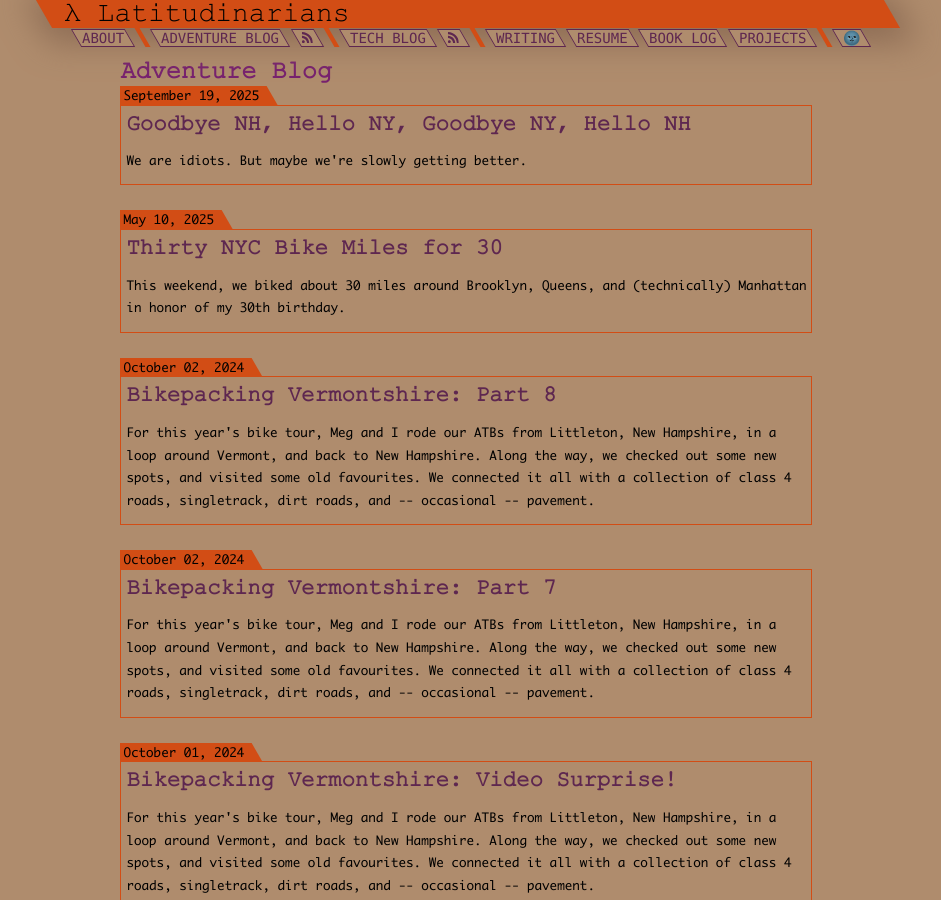
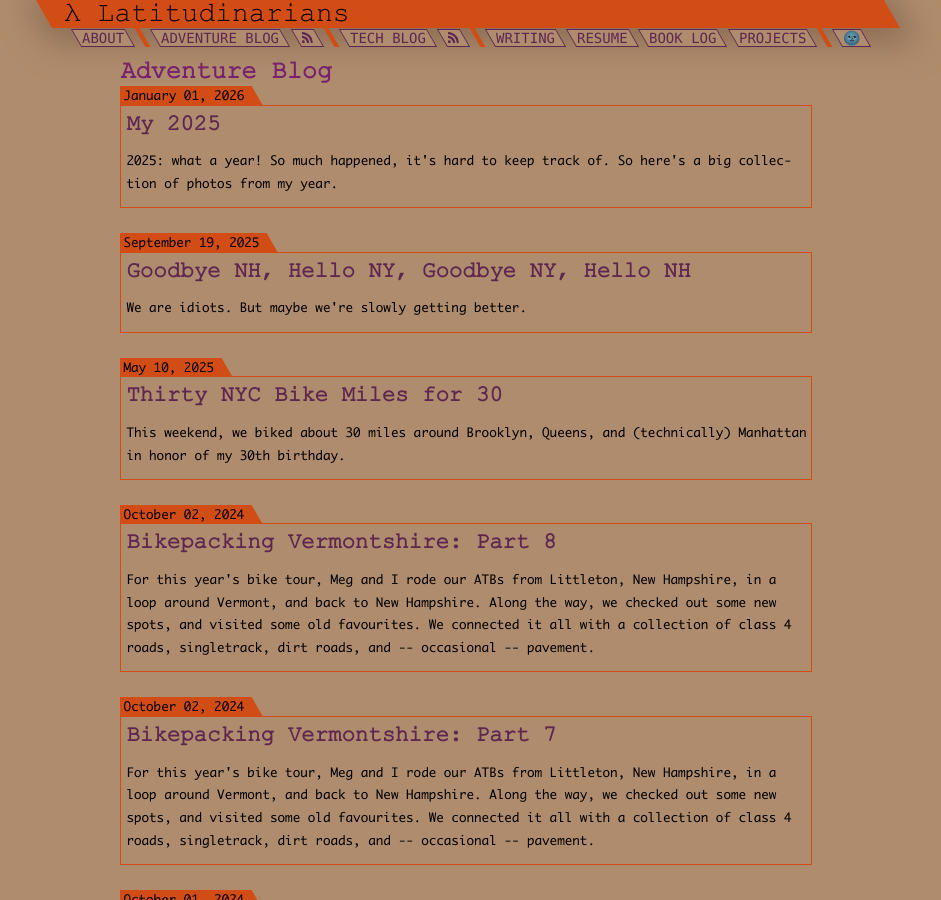
Before and after one commit to nathan-contino/nathan-contino.github.io, a Jekyll site: the page built from _pages/blog.html, in a window 1280 px wide and 900 px high. Shown: the whole window, without its empty margins (174-1115 px from the left). Built offline with Jekyll 4.4.1, drawn with Linux system fonts in a browser that asks for light colours.

Commit message:
2025 unwrapped

```diff
--- /dev/null
+++ b/_posts/blog/2026-01-01-what-happen-2025.md
@@ -0,0 +1,258 @@
+---
+title:  "My 2025"
+date:   2026-01-01 12:23:53 +s0500
+layout: default
+categories: blog
+---
+
+2025: what a year! So much happened, it's hard to keep track of. So here's a big collection of photos from my year.
+
+<!-- readmore -->
+
+Our year began in Littleton, New Hampshire. Well, actually no -- our year began around the pellet stove at Meg's parents' house in Chittenango, New York. But our home was in Littleton, so at least we were _figuratively_ there.
+
+The year started with some gorgeous cross country skiing conditions:
+
+{% include figure.html url="2026_01_01/1.webp" description="cross country skiing in vermont" %}
+
+{% include figure.html url="2026_01_01/2.webp" description="tight trees on the prkr trails" %}
+
+But it wasn't long before we visited New York City. Thus began our darkest hours of 2025:
+
+{% include figure.html url="2026_01_01/3.webp" description="quintessential nyc snow clearance " %}
+
+{% include figure.html url="2026_01_01/4.webp" description="some say these flocks of plow-equipped garbage trucks already prowled the woods of manhattan island before settlers arrived" %}
+
+But we hadn't gone totally insane yet. I devoted myself fully to Littletonian things like bicycle maintenance:
+
+{% include figure.html url="2026_01_01/5.webp" description="bottom bracket replacement" %}
+
+...more cross country skiing:
+
+{% include figure.html url="2026_01_01/6.webp" description="vermont" %}
+
+...and expensive eggs:
+
+{% include figure.html url="2026_01_01/7.webp" description="affordability is obviously a myth, THANKS OBAMA" %}
+
+We took some time to relax at our local haunts:
+
+{% include figure.html url="2026_01_01/8.webp" description="a snowy schilling fire" %}
+
+And I exploited the local trails to the utter maximum, even opting to cross country ski instead of downhill ski because prkr trails are just. that. good:
+
+{% include figure.html url="2026_01_01/9.webp" description="oaks" %}
+
+{% include figure.html url="2026_01_01/10.webp" description="technically a glade, but actually just a trail" %}
+
+{% include figure.html url="2026_01_01/11.webp" description="a good place to call your grandmother and catch up" %}
+
+But I failed to see the (substantial!) value in our mountain home. So we visited NYC again to view some apartments to plan our next move:
+
+{% include figure.html url="2026_01_01/12.webp" description="meg's gut assessments are usually correct" %}
+
+{% include figure.html url="2026_01_01/13.webp" description="the author casually moving some items to a secret storage facility in new york state with the assistance of a pierogi" %}
+
+There were some highlights of the spring, though. For instance, some very very good friends of ours got married:
+
+{% include figure.html url="2026_01_01/14.webp" description="us, dressed up, at a buffalo city hall wedding (seriously, you should check out the view from the top floor)" %}
+
+And Meg's parents visited us in our lovely mountain home before we descended into the flatlands:
+
+{% include figure.html url="2026_01_01/15.webp" description="climbin at dog mountain" %}
+
+On a trail run, I saw a remarkably cute house right next to my favorite trail entrance removing some trees. I shrugged, thought "tree removal is why this town is going to the dogs", and moved on. I wonder who lives there now?
+
+{% include figure.html url="2026_01_01/16.webp" description="grrrr tree removal" %}
+
+{% include figure.html url="2026_01_01/17.webp" description="final linda's lookout visit from our rental home in littleton" %}
+
+And then, like the fool that I am, I hopped on a train and moved to the big city:
+
+{% include figure.html url="2026_01_01/18.webp" description="i like trains (or at least i used to)" %}
+
+Meg soon joined me in my massive monumentally boneheaded mistake. Good on her for sticking with me:
+
+{% include figure.html url="2026_01_01/19.webp" description="pouring champagne helps take the edge off of life in the big city" %}
+
+I soon adapted to working in office again, bicycle commuting across the Brooklyn Bridge and up the West Side bike path:
+
+{% include figure.html url="2026_01_01/20.webp" description="admittedly there were nice things about bicycle commuting" %}
+
+And before long we settled nicely into our tiny box in the sky:
+
+{% include figure.html url="2026_01_01/21.webp" description="fine enough i guess, considering everything's a mess" %}
+
+{% include figure.html url="2026_01_01/22.webp" description="smile, though your heart is breaking" %}
+
+Returning to Vermont in the Spring for a combined Kooky Pins birthday gathering was a nice highlight of the spring:
+
+{% include figure.html url="2026_01_01/23.webp" description="strange how new england just feels right..." %}
+
+And Meg and I managed to find niches of fun in the big city:
+
+{% include figure.html url="2026_01_01/24.webp" description="bicycling for my 30th birthday" %}
+
+We returned to upstate NY for my dad's wedding, though as per usual we entirely forgot to get a photo until we got home to Meg's parents':
+
+{% include figure.html url="2026_01_01/25.webp" description="upstate ny wedding outfits" %}
+
+And then it got hot in NYC. So we started to spend nights playing video games instead of venturing out into the sticky stank:
+
+{% include figure.html url="2026_01_01/26.webp" description="hogwarts legacy is not nearly a good enough game to justify my time investment in it this year" %}
+
+Smoke started to invade our lives even way south in the city:
+
+{% include figure.html url="2026_01_01/27.webp" description="yikes" %}
+
+We celebrated Meg's grandmother's 90th birthday:
+
+{% include figure.html url="2026_01_01/28.webp" description="90+ people for 90 years (aaaaand many more)" %}
+
+Our top tier friends visited us down in the city:
+
+{% include figure.html url="2026_01_01/29.webp" description="our (far wiser, full year 2025 littletonian) friends remind themselves why they don't live in the city" %}
+
+Meg and I attempted to avoid melting (it didn't really work):
+
+{% include figure.html url="2026_01_01/30.webp" description="beach melting" %}
+
+And then we came to our senses and visited Littleton again, this time as unbearable NYC tourists:
+
+{% include figure.html url="2026_01_01/31.webp" description="meg still smiling before I dragged her up some killer trails near sugarbush" %}
+
+{% include figure.html url="2026_01_01/32.webp" description="returning to linda's lookout after 3+ months, perspective hit me" %}
+
+{% include figure.html url="2026_01_01/33.webp" description="the weather and views are always a little bit better when meg comes along" %}
+
+Before long, we came to our senses, took a victory lap in the city:
+
+{% include figure.html url="2026_01_01/34.webp" description="attending a special album release concert for the beths where we got to play our complimentary recorders" %}
+
+{% include figure.html url="2026_01_01/35.webp" description="best (standing) seats in the house?" %}
+
+And of course continued playing an unhealthy amount of video games so we didn't have to venture out into the city, sweat through our clothes, and then deal with our abysmal always-full, always-broken, expensive, slow, unreliable, laundry room:
+
+{% include figure.html url="2026_01_01/38.webp" description="a brief zelda era" %}
+
+... and then viewed that remarkably cute house:
+
+{% include figure.html url="2026_01_01/36.webp" description="perched high atop pine hill" %}
+
+I briefly tried out a gig as home chef at our friend's household:
+
+{% include figure.html url="2026_01_01/37.webp" description="meat" %}
+
+{% include figure.html url="2026_01_01/39.webp" description="our last supper at frankie's nyc, because carroll gardens is the real little italy" %}
+
+{% include figure.html url="2026_01_01/40.webp" description="cue anthony's song" %}
+
+{% include figure.html url="2026_01_01/41.webp" description="(movin in)" %}
+
+Things felt correct the moment we woke up to a blaze of autumn color:
+
+{% include figure.html url="2026_01_01/42.webp" description="the view out our window" %}
+
+And I felt amazing to once again share outdoor passions with new friends:
+
+{% include figure.html url="2026_01_01/43.webp" description="this guy absolutely killed a very gnarly afternoon mountain biking on my favorite trails" %}
+
+{% include figure.html url="2026_01_01/44.webp" description="after briefly leaving, once again riding with gratitude" %}
+
+{% include figure.html url="2026_01_01/45.webp" description="bicycling to bethlehem, recreating one of the first rides we did when we first moved to littleton" %}
+
+{% include figure.html url="2026_01_01/46.webp" description="the night of the jack o' lanterns" %}
+
+{% include figure.html url="2026_01_01/47.webp" description="carving pumpkins and watching over the garden wall with friends" %}
+
+{% include figure.html url="2026_01_01/48.webp" description="happy halloween!" %}
+
+Before long, the leaves had fallen and the first whispers of winter worked their way through our draftiest door:
+
+{% include figure.html url="2026_01_01/49.webp" description="dog watches squirrel army" %}
+
+{% include figure.html url="2026_01_01/50.webp" description="linda's, still bikeable in mid november" %}
+
+{% include figure.html url="2026_01_01/51.webp" description="linda's, still bikeable in late november" %}
+
+{% include figure.html url="2026_01_01/52.webp" description="linda's, still bikeable in very late november" %}
+
+Late this year, an unexpected casualty rocked the household: my dear old Crossland CC1. I suspect the steam valve was damaged when our movers dropped the moving box during our rainy, hot, double parked, incredibly stressful move from the city. I explored alternative machines for a while, but I ultimately settled on Bill 2.0 because the Crossland CC1 is just _that_ good, and incredibly cheap compared to the competition. To distinguish Bill 2.0 from OG Bill, I painted him before drafting him into service. It turned out OK, but I may have underestimated the ventilation requirements of spray paint in the basement/garage of a small home. But let's be honest, I wasn't really using those brain cells anyway:
+
+{% include figure.html url="2026_01_01/55.webp" description="buying the same espresso machine twice is the greatest compliment you can give a designer" %}
+
+We spent Thanksgiving at Meg's parents. When we returned to Littleton, our mountain home soon transformed into a winter wonderland. The first 3 weeks of December felt like living atop the Rocky Mountains, with blue skies, strong sun, deep cold, and some of the best cross country skiing I have ever experienced:
+
+{% include figure.html url="2026_01_01/53.webp" description="snowy house views" %}
+
+{% include figure.html url="2026_01_01/54.webp" description="back on the xc skis" %}
+
+{% include figure.html url="2026_01_01/56.webp" description="night skiing" %}
+
+{% include figure.html url="2026_01_01/57.webp" description="snowy boughs" %}
+
+{% include figure.html url="2026_01_01/58.webp" description="blazing fresh trails on gardner's in prkr trails" %}
+
+Just before christmas, a rain storm slapped the entire Northeast with enough rain to blow away all of our accumulated snowpack. So we headed back to central NY for the holidays:
+
+{% include figure.html url="2026_01_01/59.webp" description="a green christmas, but the week after would more than make up for the lack of snow" %}
+
+We visited our (now happily married) Buffalonian friends and hung out with their new child:
+
+{% include figure.html url="2026_01_01/60.webp" description="meg teaching a 6 month old child how to knit a sweater" %}
+
+Christmas week was a relaxing period of book reading around the pellet stove in our Christmas sweaters, with plenty of family visits sprinkled throughout:
+
+{% include figure.html url="2026_01_01/61.webp" description="christmas in lake effect country" %}
+
+So how did this year go?
+
+## Home
+
+We took a chance on NYC. Our logic? We want to live someplace walkable. A small New England town has that to some degree. But obviously New York City is the most walkable place in the country, and it has in person tech jobs to boot. Turns out, we can't stand the climate of the big city, and even more importantly we have way too many mountain hobbies to live down in the flatlands. In person work is fine, but I'd rather work remotely and live where I want. A swing and a miss.
+
+We bought a house. It was stressful, but it feels so good to have a home that we can improve, that can't be stolen out from under us by a landlord, and to no longer pay rent. Worth every single penny and every single iota of stress.
+
+I'm glad to be back in Littleton for the long haul. This place is truly special.
+
+## Job stuff
+
+I left a unique and challenging tech job at Raspberry Pi. That was a dumb move. But ultimately Raspberry Pi has a strong in-office culture, and being the odd man out, 5 hours removed, remote, was an awkward way to run the documentation org. I miss my coworkers at the Pi, and my Cambridge trips. But long term they're probably better off with an in-office writer who can keep better tabs on ongoing projects and releases. I helped hire my successor, and from what I've seen and heard, she seems to be doing a brilliant job. Better than me, even. So to some degree, things have worked out.
+
+I tried a new job at a tech startup in NYC. It wasn't a good fit. The culture was all wrong for me, their management style was far too top-down, far too bureaucratic, and featured far too many decisionmakers for my comfort. It's hard enough having one picky boss who demands too much output and doesn't account for any onboarding. It's much harder having four bosses who simultaneously demand too much (conflicting) output, as well as a CEO who occasionally takes a sledgehammer to low-level PRs and who doesn't appreciate documentation in the first place. This year's career move was the most stressful of my entire life, and it was all due to inhuman management. Good riddance. It's taken me months to work through the anxiety and stress created by multiple awful bosses.
+
+This year, I gave AI/LLMs an honest shot. For small one-off coding tasks, scripting really, it's fine. Nothing much better than stack overflow, but definitely helpful for generating ideas if you get stuck on a confusing error message or a weird malfunction. LLMs can write tests OK, from what I can tell. For writing? LLMs are a goddamn plague. Even the simplest docs page written by an AI will likely contain dozens of inaccuracies, oversights, and errors. Code samples will likely look correct, but malfunction if you copy/paste. And because AIs don't seem to understand abstraction in writing (consistently?), the structure is often... weird and obviously inhuman. Bluntly, they're a shitty tool for writing documentation. They write poorly. But they can sometimes help with docs infra, which is usually a massive pile of poorly written scripts anyway.
+
+## Home server
+
+These days, I'm working for another tech startup, based out of Colorado, in the Identity space (think: authentication, authorization, login for short). Work/life balance seems good so far. I'm already making an impact on the documentation, shipping some long-stagnant updates to old and outdated documentation. I have plenty to wrap my head around, and I'm still learning. But learning is good. Learning keeps you sharp.
+
+On a less professional note, I've done a lot of reading and home automation this year. See my book log for some information on the books I've read. I finally upgraded my home server from a Raspberry Pi 4 to a proper NAS, a terramaster 4-bay, 3-ssd enclosure with a high-efficiency intel n150 processor inside, passively cooled in a big aluminum block. It's better than the Pi for Jellyfin transcoding, but more of a sidegrade than I originally imagined. Honestly, the speed difference is negligible, and it might actually be a bit slower for Jellyfin browsing. But already feels nice to have 18TB of RAID1 HDD storage and 4TB of SSD storage for my music and movie collection. No more worrying about storage space! And I can always add two more HDDs and two more SSDs if I need more. I suspect this server will last me at least 10 years, maybe even 20.
+
+I tried to update my aging Airport Extreme router to an OpenWRT One this year. Unfortunately, my WireGuard configuration never worked correctly for more than one device, and tweaking bridge settings to try to fix it ultimately broke and fully reset all settings on the router. Rats. So I switched back to my Airport Extreme. I'll try to switch back sometime soon, offloading Wireguard and ad-blocking to my home server. But my experience so far has not been particularly positive: for some reason, OpenWRT wi-fi performance, especially 2.4Ghz, is really, really bad. Like, worse than my 13 year old Airport Extreme bad. Latency is super high for no reason I can tell on 2.4Ghz, and buffer bloat is pretty awful unless you limit your connection to 80% of your ISP-provided speeds with SQM. Hopefully I'll figure out a way to eke out better performance eventually.
+
+## Looking forward
+
+I have a few basic goals for the new year:
+
+* hike more
+* bike more
+* read more
+* learn to cook 5 new dishes
+* improve the house, specifically the basement
+* spend more time with friends in-person, especially those with young kids who can't travel easily
+* learn 5 new skills (home repair is fine, even encouraged)
+* use my phone, and doomscrolling in general, less. especially in bed before sleeping and before getting up in the morning
+* relax. my life is not high stakes enough to stress much! i have it awfully good.
+
+If you read the news, browse reddit, or spend much time on social media (or whatever we're supposed to call the shambling mound of suggested content, hot-take flame wars, and short-form video generative garbage that Instagram, Facebook, and TikTok have become), you might be fooled into thinking that life sucks these days. If you touch some grass, you might find that the world is as beautiful as it ever was, even if some people in Washington DC and San Francisco are acting like total shitheads. In the coming year, I plan to devote my precious thinking to friends, family, and fun. Because devoting any of our mental space to The Powers That Be is just not worth it as a little person who only makes small local impacts.
+
+On Christmas Eve, I finished a reread of Cloud Atlas. I was once again struck by the closing line:
+
+> My life amounts to no more than one drop in a limitless ocean. Yet what is any ocean, but a multitude of drops?
+
+In college, I thought this line referred to collective action -- how, with enough grassroots effort, people can change the world. Something like the American Revolution or the Civil Rights movement. Get enough drops to do the right thing, and you can make things better.
+
+These days, my interpretation is a bit different. I'm not interested in the ocean any more. I just want to spend my limited time on this planet with the drops that matter to me, doing things that I care about, making a positive impact on the drops around me. Sure, I can spend my time obsessing over the global movements of the ocean. But life is short. The ocean millions of drops away doesn't matter to me, as much as I want everyone to be happy and healthy. War will happen. Politicians will abuse, gaslight, and manipulate us plebeians.
+
+I've found the drops that matter to me in that limitless ocean. Now I just have to do my best to help those drops.
```
Also changed, not shown: _pages/reading.md (+1 -0 lines).
